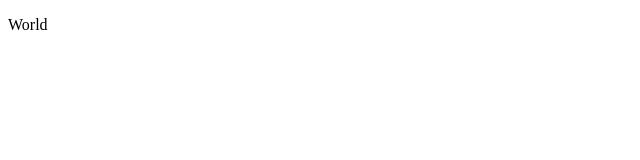
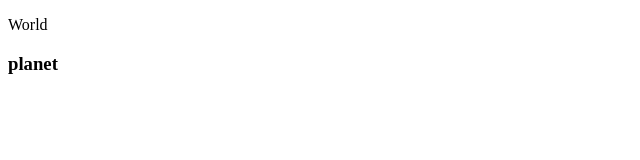
Before and after one commit to IlyaMeli/git-demo2, a plain HTML site: page index.html in a window 1280 px wide. Shown: the full height of the page, 0-640 px from the left. Drawn offline with Linux system fonts and the light colour scheme.

Commit message:
added planet

```diff
--- a/index.html
+++ b/index.html
@@ -8,5 +8,6 @@
 </head>
 <body>
     <p>World</p>
+    <h3>planet</h3>
 </body>
 </html>
```
